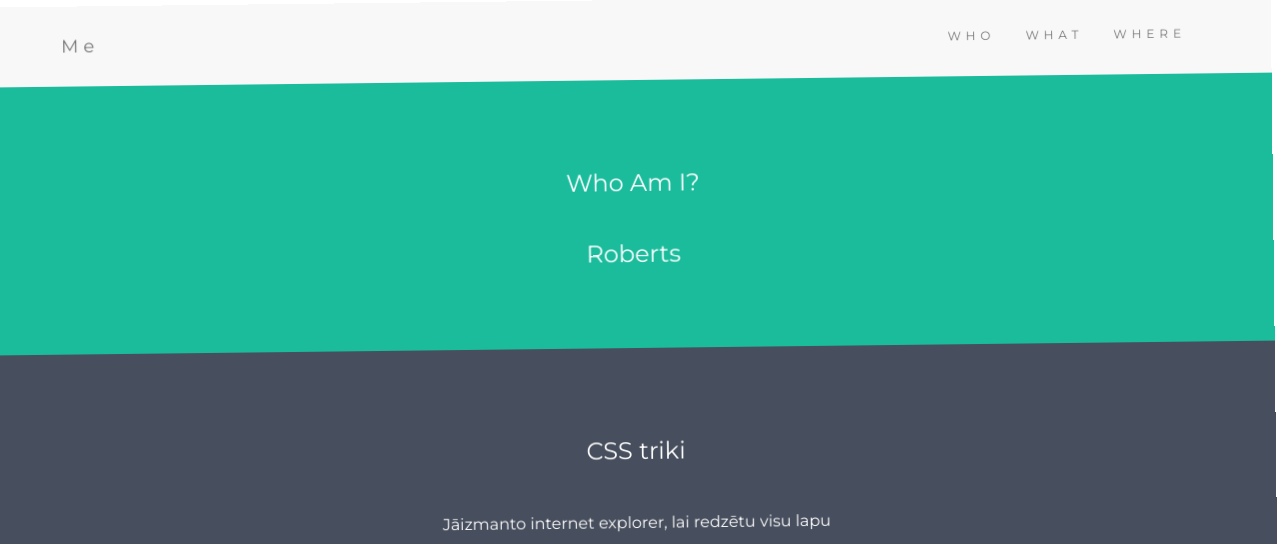
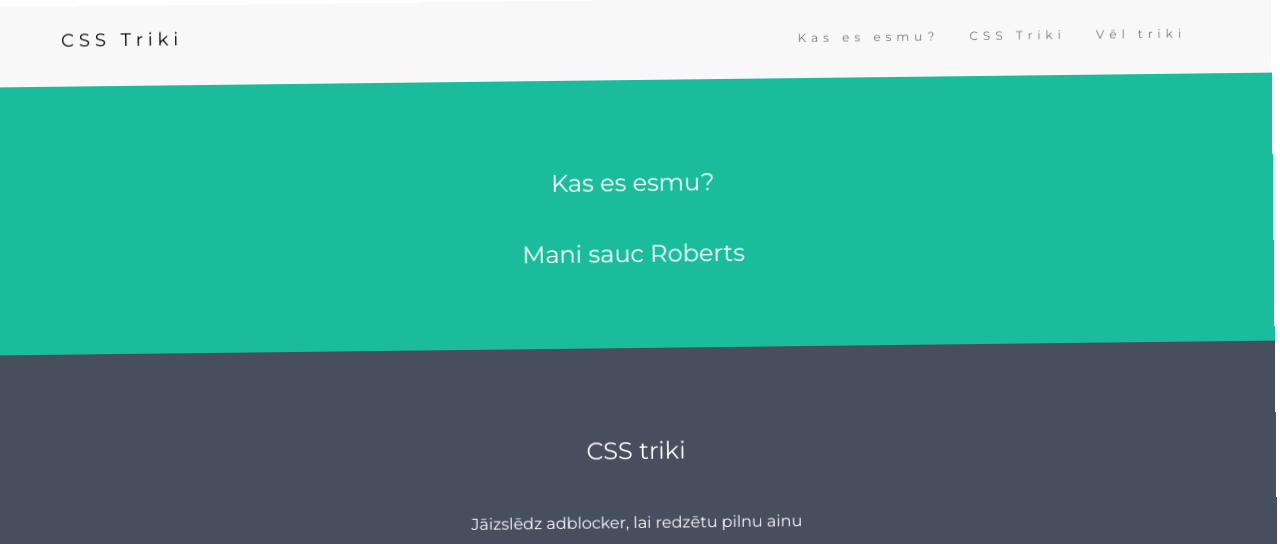
Before and after one commit to rdarkevics2/TestWeb, a plain HTML site: page index.html in a window 1280 px wide. Shown: the top 544 px of the page. Drawn offline with nearby package versions, Linux system fonts and the light colour scheme; grey boxes are pictures that could not be loaded.

Commit message:
It kā pabeigts darbs

```diff
--- a/index.html
+++ b/index.html
@@ -2,7 +2,7 @@
 <html lang="en">
 <head>
   <!-- Theme Made By www.w3schools.com - No Copyright -->
-  <title>Bootstrap Theme Simply Me</title>
+  <title>CSS Triki</title>
   <meta charset="utf-8">
   <meta name="viewport" content="width=device-width, initial-scale=1">
   <link rel="stylesheet" href="https://maxcdn.bootstrapcdn.com/bootstrap/3.4.1/css/bootstrap.min.css">
@@ -22,13 +22,13 @@
         <span class="icon-bar"></span>
         <span class="icon-bar"></span>
       </button>
-      <a class="navbar-brand" href="#">Me</a>
+      <h4 class="navig" color="black">CSS Triki</h4>
     </div>
     <div class="collapse navbar-collapse" id="myNavbar">
       <ul class="nav navbar-nav navbar-right">
-        <li><a href="http://reklama.narvesen.lv/berta2/liels/liels.gif">WHO</a></li>
-        <li><a href="#">WHAT</a></li>
-        <li><a href="#">WHERE</a></li>
+        <li><a href="https://www.youtube.com/watch?v=dQw4w9WgXcQ">Kas es esmu?</a></li>
+        <li><a href="#poga1">CSS Triki</a></li>
+        <li><a href="#poga2">Vēl triki</a></li>
       </ul>
     </div>
   </div>
@@ -36,23 +36,23 @@
 
 <!-- First Container -->
 <div class="container-fluid bg-1 text-center">
-  <h3 class="margin">Who Am I?</h3>
+  <h3 class="margin">Kas es esmu?</h3>
 
-  <h3>Roberts</h3>
+  <h3>Mani sauc Roberts</h3>
 </div>
 
 <!-- Second Container -->
-<div class="container-fluid bg-2 text-center">
+<div id="poga1" class="container-fluid bg-2 text-center">
   <h3 class="margin">CSS triki</h3>
-  <p>Jāizmanto internet explorer, lai redzētu visu lapu</p>
-  <img src="http://reklama.narvesen.lv/berta2/liels/liels.gif" alt="Lūdzu izmantot internet explorer, jo šeit neredz visu kontent" srcset="">
+  <p>Jāizslēdz adblocker, lai redzētu pilnu ainu</p>
+  <img src="narvesen.gif" alt="Lūdzu izmantot internet explorer, jo šeit neredz visu kontent" srcset="">
   <a href="https://www.youtube.com/watch?v=dQw4w9WgXcQ" class="btn btn-default btn-lg">
     <span class="glyphicon glyphicon-search"></span> Search
   </a>
 </div>
 
 <!-- Third Container (Grid) -->
-<div class="container-fluid bg-3 text-center">
+<div id="poga2" class="container-fluid bg-3 text-center">
   <h3 class="margin">3 triki</h3><br>
   <div class="row">
     <div class="col-sm-4">
@@ -82,7 +82,7 @@
 
 <!-- Footer -->
 <footer class="container-fluid bg-4 text-center">
-  <p>Paldies</p>
+  <p>Paldies par uzmanību</p>
 </footer>
 
 </body>
--- a/style.css
+++ b/style.css
@@ -35,8 +35,11 @@ p {font-size: 16px;}
   font-size: 12px;
   letter-spacing: 5px;
 }
-.navbar-nav  li a:hover {
+.navbar-nav  li:hover {
   color: #1abc9c !important;
+}
+.navig{
+  color: black !important;
 }
 #tests-1:hover{
   color: red;
```
Also changed, not shown: 1 other file.
